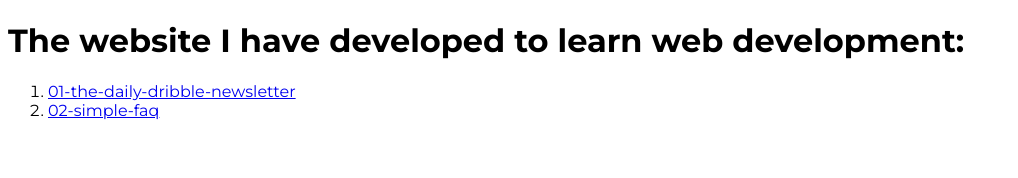
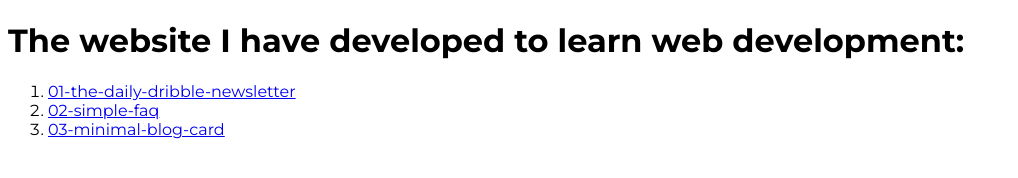
Before and after one commit to viganogabriele/Learning-HTML-CSS, a plain HTML site: page index.html in a window 1280 px wide. Shown: the whole page, without its empty margins (0-1018 px from the left). Drawn offline with Linux system fonts and the light colour scheme.

Commit message:
feat: add project 03 to index website

```diff
--- a/index.html
+++ b/index.html
@@ -18,6 +18,7 @@
         <li><a href="./01-the-daily-dribble-newsletter/">01-the-daily-dribble-newsletter</a>
         </li>
         <li><a href="./02-simple-faq/">02-simple-faq</a></li>
+        <li><a href="./03-minimal-blog-card/">03-minimal-blog-card</a></li>
     </ol>
 </body>
 
```
